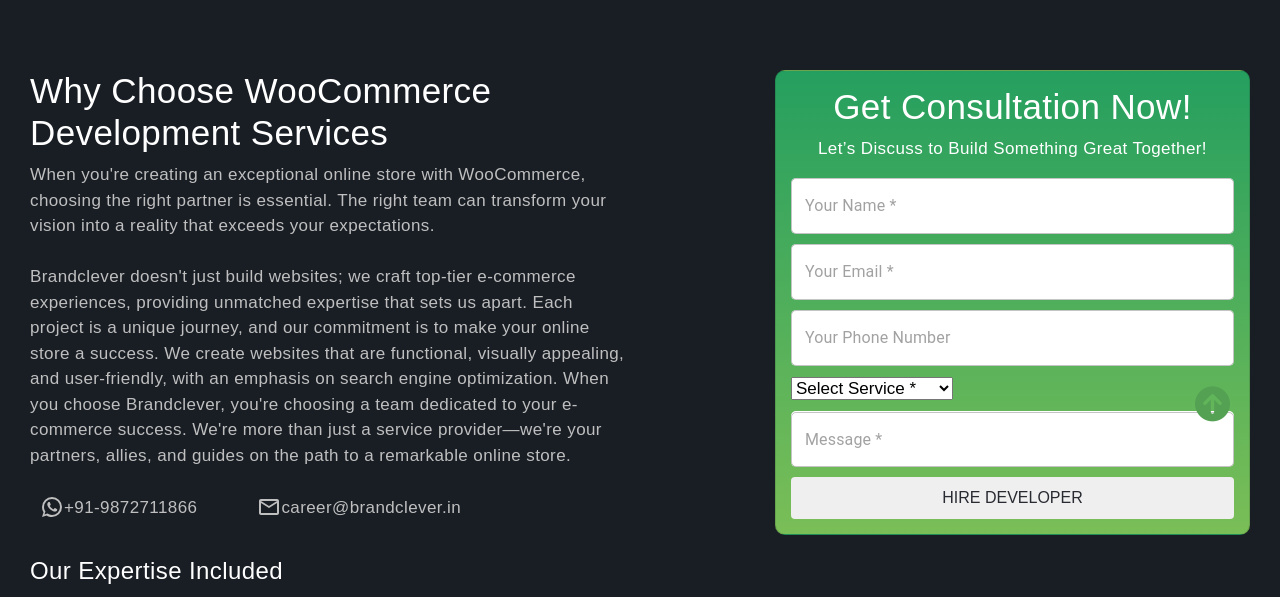
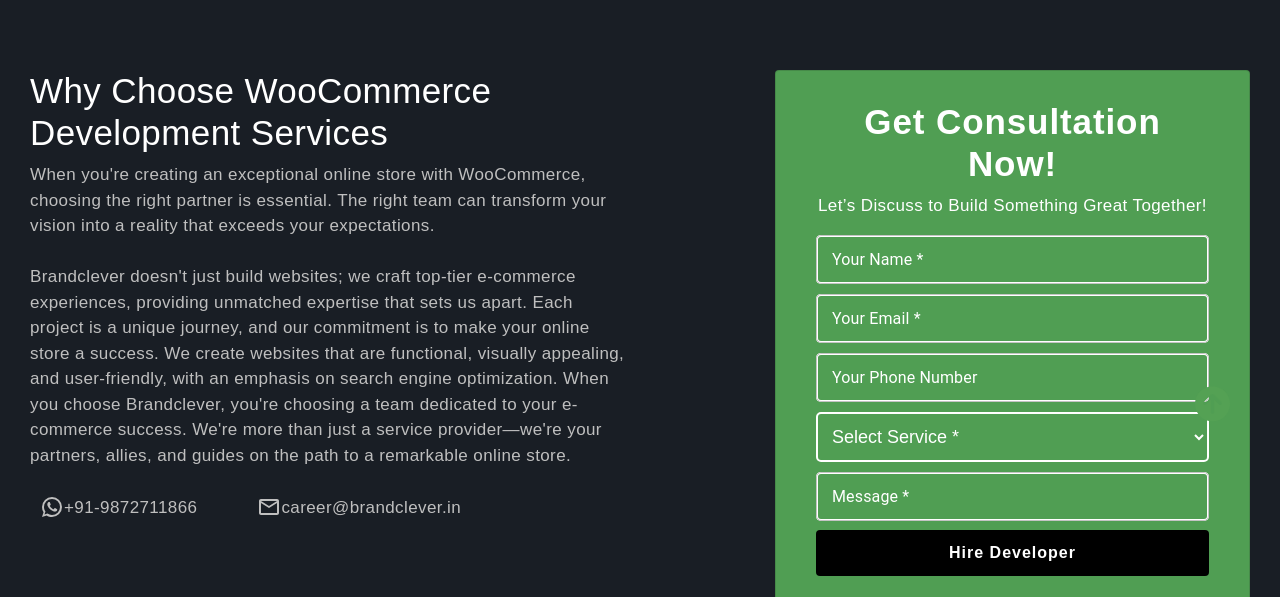
Before and after one commit to experttDeveloper/ProjectBrandclever, a React (Create React App) app: page /hire-woo-commerce-expert in a window 1280 px wide. Shown: the part 355-952 px from the top of the page. Built offline with nearby package versions, Linux system fonts and the light colour scheme.

Commit message:
hello team

```diff
--- a/src/css/hiredeveloper.css
+++ b/src/css/hiredeveloper.css
@@ -36,26 +36,67 @@
   display: flex;
   margin: 11px 50px 20px 10px;
 }
-
 .form_shopify_hire .form_inner .card {
-  background-image: linear-gradient(rgb(37 159 95), #7abe57) !important;
-  padding: 26px 35px 35px 35px;
-  border-radius: 10px !important;
+  padding: 30px 40px  41px 40px!important;
+  background-image: unset !important;
+  background-color: #509e53 !important;
 }
 
 .form_shopify_hire .form_inner .card .MuiInputBase-root {
   background: var(--white-color);
   border-radius: 5px !important;
 }
-
-.form_shopify_hire .form_inner .card button.btn.btn-contained {
+.comment_sec_main button.post_btn.btn.btn-primary:hover {
+  transform: unset !important;
+  box-shadow: inset 0px 100px 0px 0px #000 !important;
+  transition: 2s !important;
+}
+.form_shopify_hire .form_inner .card input::placeholder {
+  opacity: 1;
+  color: #fff;
+}
+.form_shopify_hire .form_inner .card input {
+  border: 2px solid #fff;
+  border-radius: 5px !important;
+  height: 12px !important;
+  background-color: #509e53;
+  color: #fff !important;
+}
+.form_shopify_hire .form_inner button.btn.btn-contained:hover {
+  box-shadow: inset 0px 100px 0px 0px #fff !important;
+  transition: 2s !important;
+  color: #000 !important;
+  border: 1px solid #fff !important;
+}
+.form_shopify_hire .form_inner .card select {
+  height: 50px;
+  max-height: 50px !important;
+  width: 100%;
+  border-radius: 5px;
+  border: 2px solid #fff;
+  font-size: 18px !important;
+  padding-left: 10px !important;
+  color: #fff;
+  background: transparent;
+}
+.form_shopify_hire .hire_developer_form h2 {
+  font-size: 35px !important;
+  font-weight: 700;
+  letter-spacing: 0.9px;
+}
+.form_shopify_hire .form_inner option {
+  background: #72b755;
+}
+.form_shopify_hire .form_inner button.btn.btn-contained {
+  padding: 10px 30px !important;
+  box-shadow: unset !important;
+  margin-top: -1px;
+  color: #fff !important;
   width: 100% !important;
-  padding: 15px 0px;
-  border-radius: 4px;
-  color: var(--dark-black-color);
-  text-transform: uppercase;
+  letter-spacing: 1px !important;
+  background: #000;
+  font-weight: 600;
 }
-
 .form_shopify_hire .form_inner .card button.btn.btn-contained:hover {
   box-shadow: inset 0 100px 0 0 #191e25;
   color: var(--white-color);
--- a/src/index.css
+++ b/src/index.css
@@ -3218,6 +3218,7 @@
     border: 2px solid #fff;
     border-radius: 5px !important;
     height: 12px !important;
+    color: #fff !important;
 }
 
 a.hire_link:hover {
@@ -3283,3 +3284,9 @@
 .seo_audit_btn a.seo_link {
     border: none !important;
 }
+.blog_detail_form_main .card button.btn.btn-contained:hover {
+    box-shadow: inset 0px 100px 0px 0px #fff !important;
+    transition: 2s !important;
+    color: #000 !important;
+    border: 1px solid #fff !important;
+  }
--- a/src/responsive.css
+++ b/src/responsive.css
@@ -1752,9 +1752,8 @@
     .main-heading_title {
         width: 90% !important;
     }
-
     .form_shopify_hire .form_inner .card {
-        padding: 26px 10px 35px 10px;
+        padding: 30px 10px  41px 10px!important;
     }
 
     .contact_shopify {
@@ -1864,6 +1863,15 @@
 }
 
 @media screen and (max-width: 768px) {
+    .blog_detail_form_main .card {
+        padding: 30px 10px  41px 10px!important;
+    }
+    .comment_sec_main {
+        padding: 30px 10px 30px 10px;
+    }
+    .form_shopify_hire .form_inner .card {
+        padding: 30px 10px  41px 10px!important;
+    }
     .seo_analyzer .seo_report p {
         font-size: 15px !important;
     }
```
